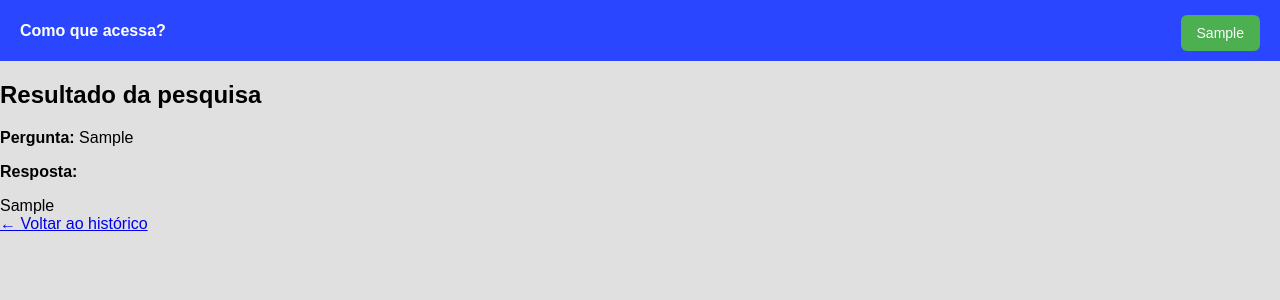
After one commit to BlueB0yyy/ComoQueAcessa3.0, a Django app: page /historico/1/ in a window 1280 px wide. The commit adds this page. Shown: the top 300 px of the page. Run offline with Django 4.2, Linux system fonts and the light colour scheme; a user stored in the database is signed in; tables that the repository leaves empty hold one stand-in row (values such as "Sample post"); some libraries are stand-ins or nearby versions.

Commit message:
Histórico funciona perfeitamente! Restam ajustes de layout e tá pronto!

```diff
--- a/comoqueacessa/comoqueacessa/settings.py
+++ b/comoqueacessa/comoqueacessa/settings.py
@@ -70,6 +70,7 @@ ACCOUNT_EMAIL_REQUIRED = True
 ACCOUNT_UNIQUE_EMAIL = True
 
 SOCIALACCOUNT_AUTO_SIGNUP = True
+ACCOUNT_LOGOUT_ON_GET = True
 AUTH_USER_MODEL = "core.CustomUser"
 
 ACCOUNT_ADAPTER = "core.adapters.MyAccountAdapter"
--- a/comoqueacessa/core/templates/core/historico.html
+++ b/comoqueacessa/core/templates/core/historico.html
@@ -5,7 +5,7 @@
     {% for item in pesquisas %}
         <li style="margin-bottom: 12px; padding: 10px; border: 1px solid #ddd; border-radius: 6px;">
             {{ item.data|date:"d/m/Y H:i" }} –
-            <a href="{{ hist.link }}" target="blank">
+            <a href="{% url 'ver_pesquisa' item.pk %}" target="blank">
                 {{ item.busca }}
             </a>
             <!--<strong>{{ item.busca }}</strong><br>
--- /dev/null
+++ b/comoqueacessa/core/templates/core/ver_pesquisa.html
@@ -0,0 +1,10 @@
+{% extends "core/master.html" %}
+{% block content %}
+<h2>Resultado da pesquisa</h2>
+<p><strong>Pergunta:</strong> {{ pesquisa.busca }}</p>
+<p><strong>Resposta:</strong></p>
+<div>
+    {{ pesquisa.resposta|safe }}
+</div>
+<a href="{% url 'historico_pesquisas' %}">← Voltar ao histórico</a>
+{% endblock %}
--- a/comoqueacessa/core/urls.py
+++ b/comoqueacessa/core/urls.py
@@ -1,5 +1,4 @@
 from django.urls import path, include
-from django.shortcuts import redirect
 from . import views
 from allauth.socialaccount.providers.google.views import oauth2_login
 
@@ -10,5 +9,6 @@ urlpatterns = [
     path("", views.home, name="home"),
     path("login/", google_login_redirect, name="login"),
     path("historico/", views.historico_pesquisas, name="historico_pesquisas"),
+    path("historico/<int:pk>/", views.ver_pesquisa, name="ver_pesquisa"),
     path("accounts/", include("allauth.urls"))
 ]
--- a/comoqueacessa/core/views.py
+++ b/comoqueacessa/core/views.py
@@ -2,7 +2,7 @@
 from django.contrib.auth.decorators import login_required
 import markdown
 from django.utils.safestring import mark_safe
-from django.shortcuts import render
+from django.shortcuts import render, get_object_or_404
 from .forms import Form_de_busca
 from .utility import search_duckduckgo, resposta_da_ia
 from .models import Hist_busca
@@ -54,3 +54,7 @@ def guest(request):
 def historico_pesquisas(request):
     pesquisas = Hist_busca.objects.filter(user=request.user).order_by("-data")
     return render(request, "core/historico.html", {"pesquisas": pesquisas})
+
+def ver_pesquisa(request, pk):
+    pesquisa = get_object_or_404(Hist_busca, pk=pk, user=request.user)
+    return render(request, "core/ver_pesquisa.html", {"pesquisa": pesquisa})
```
Also changed, not shown: comoqueacessa/core/templates/account/login.html (deleted, +0 -22 lines).
